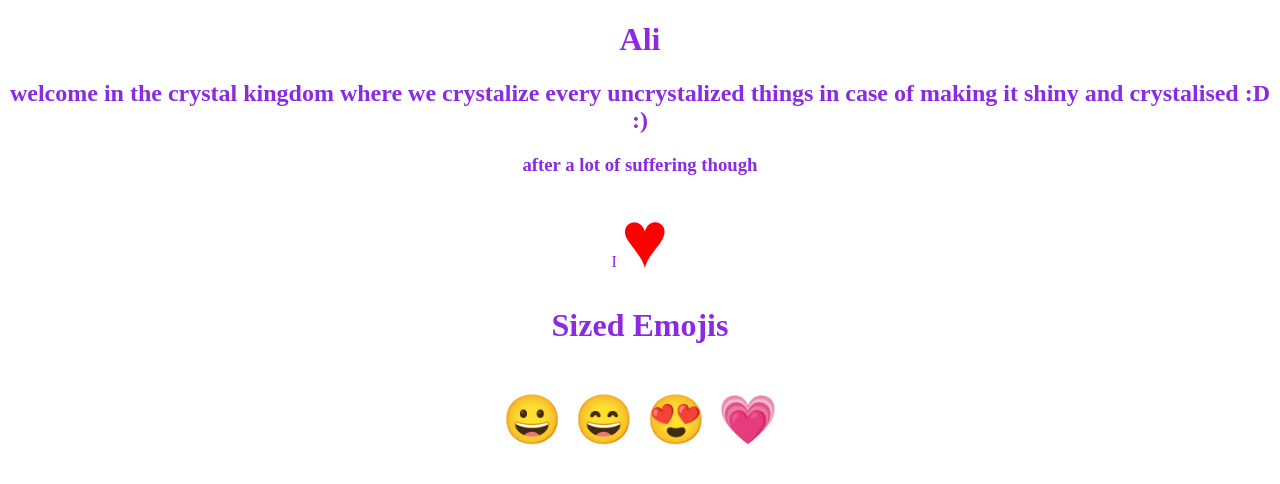
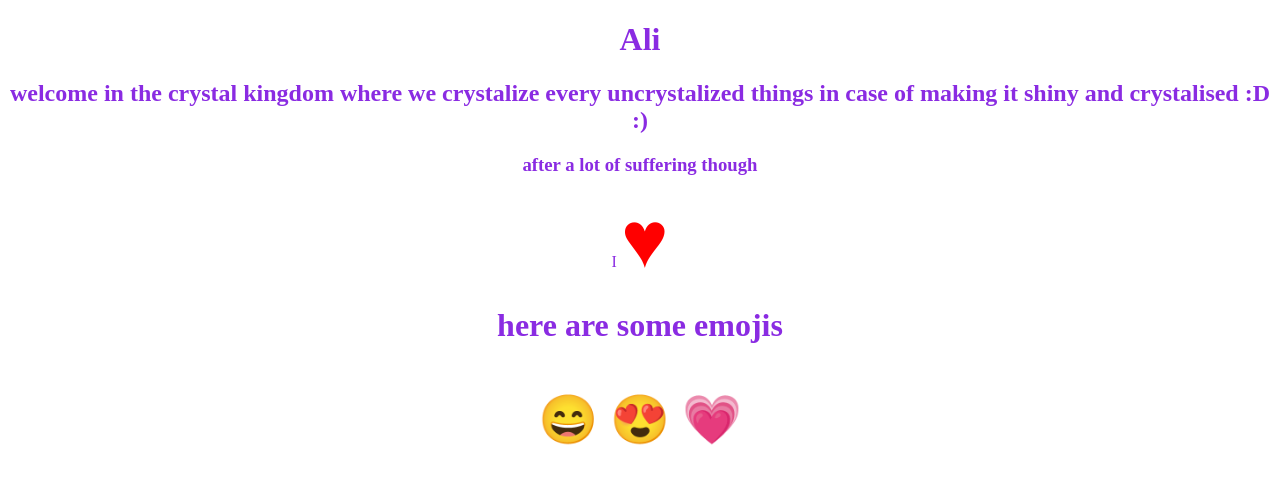
Before and after one commit to Crystal0castel0knight/crystalized, a plain HTML site: page index.html in a window 1280 px wide. Drawn offline with Linux system fonts and the light colour scheme.

Commit message:
Update index.html

```diff
--- a/index.html
+++ b/index.html
@@ -15,10 +15,10 @@
 <p>I <span style="font-size:500%;color:red;">&hearts;</span> </p>
 
 
-<h1>Sized Emojis</h1>
+<h1>here are some emojis</h1>
 
 <p style="font-size:48px">
-&#128512; &#128516; &#128525; &#128151;
+ &#128516; &#128525; &#128151;
 </p>
 
 
```
